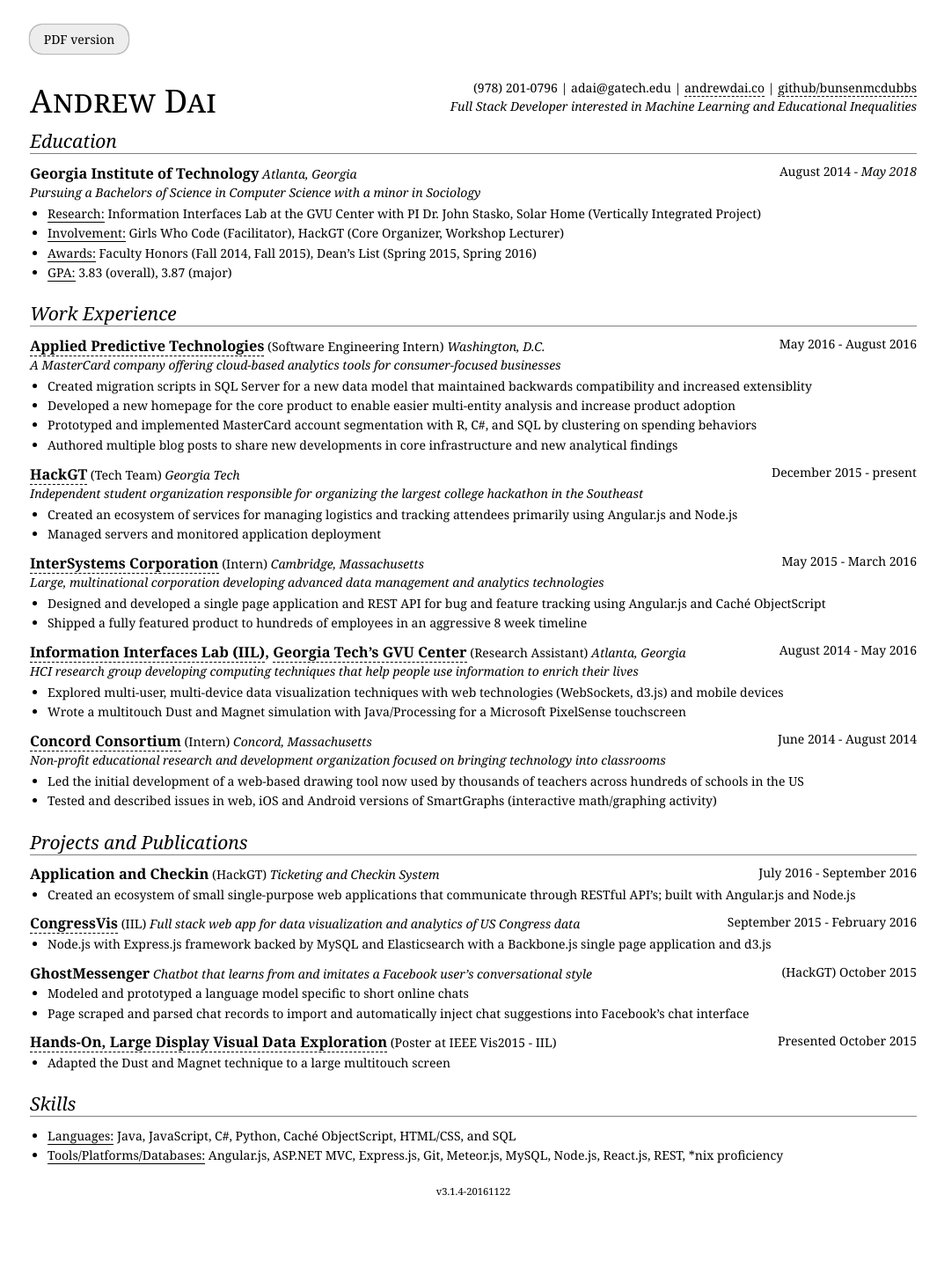
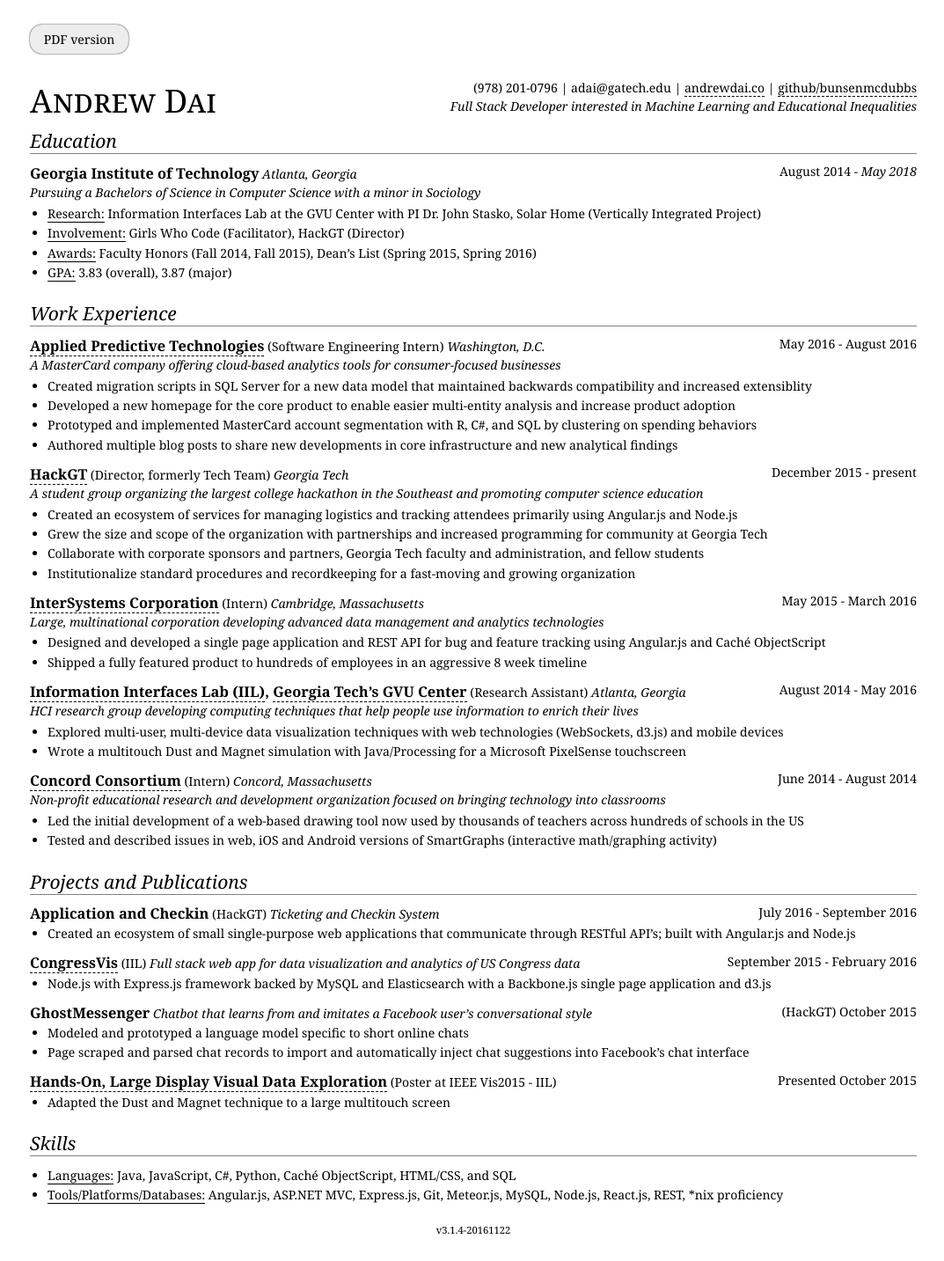
Before and after one commit to bunsenmcdubbs/bunsenmcdubbs.github.io, a Jekyll site: the page resume/index.html, which Jekyll copies as it is, in a window 1280 px wide. Shown: the whole page at 88% size, without its empty margins (102-1175 px from the left). Built offline with Jekyll 4.4.1, drawn with Linux system fonts in a browser that asks for light colours; before the commit the page ends 1389 px from its top, so only the background shows below that.

Commit message:
update HackGT entry

```diff
--- a/resume/index.html
+++ b/resume/index.html
@@ -71,7 +71,7 @@
           Information Interfaces Lab at the GVU Center with PI Dr. John Stasko,
           Solar Home (Vertically Integrated Project)</p></li>
         <li><p><span class="label">Involvement:</span>
-          Girls Who Code (Facilitator), HackGT (Core Organizer, Workshop Lecturer)</p></li>
+          Girls Who Code (Facilitator), HackGT (Director)</p></li>
         <li><p><span class="label">Awards:</span>
           Faculty Honors (Fall 2014, Fall 2015), Dean&rsquo;s List (Spring 2015, Spring 2016)</p></li>
         <li><p><span class="label">GPA:</span> 3.83 (overall), 3.87 (major)</p></li>
@@ -113,15 +113,21 @@
 
     <div class="entry">
       <h3><a href="http://hackgt.com">HackGT</a></h3>
-      <span class="role">Tech Team</span>
+      <span class="role">Director, formerly Tech Team</span>
       <span class='loc'>Georgia Tech</span>
       <span class='date'>December 2015 - present</span>
-      <p class='des'>Independent student organization responsible for organizing
-        the largest college hackathon in the Southeast</p>
+      <p class='des'>A student group organizing the largest college
+        hackathon in the Southeast and promoting computer science education
+        </p>
       <ul>
         <li><p>Created an ecosystem of services for managing logistics and
           tracking attendees primarily using Angular.js and Node.js</p></li>
-        <li><p>Managed servers and monitored application deployment</p></li>
+        <li><p>Grew the size and scope of the organization with partnerships
+          and increased programming for community at Georgia Tech</p></li>
+        <li><p>Collaborate with corporate sponsors and partners, Georgia Tech
+          faculty and administration, and fellow students</p></li>
+        <li><p>Institutionalize standard procedures and recordkeeping for a
+          fast-moving and growing organization</p></li>
       </ul>
     </div>
 
```
